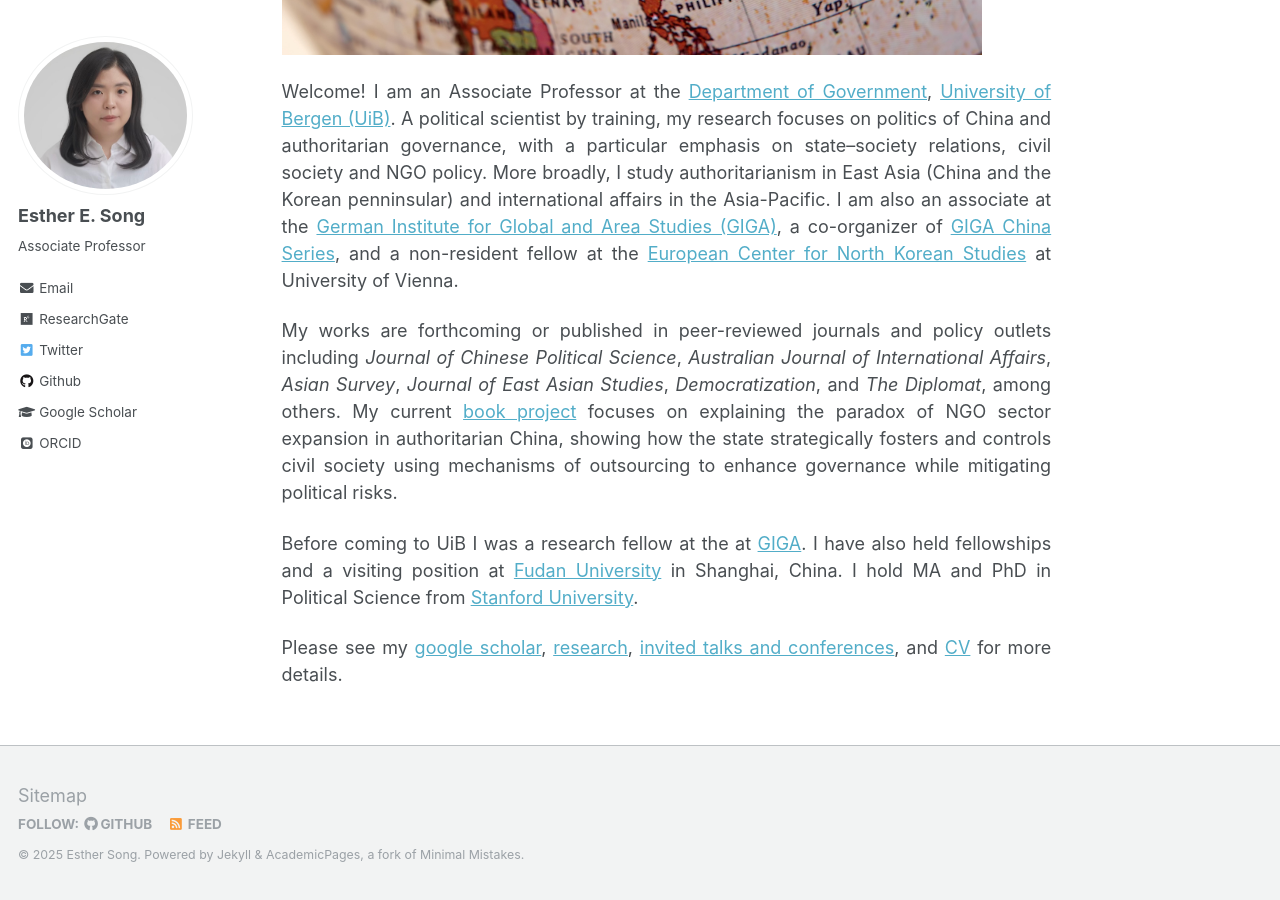
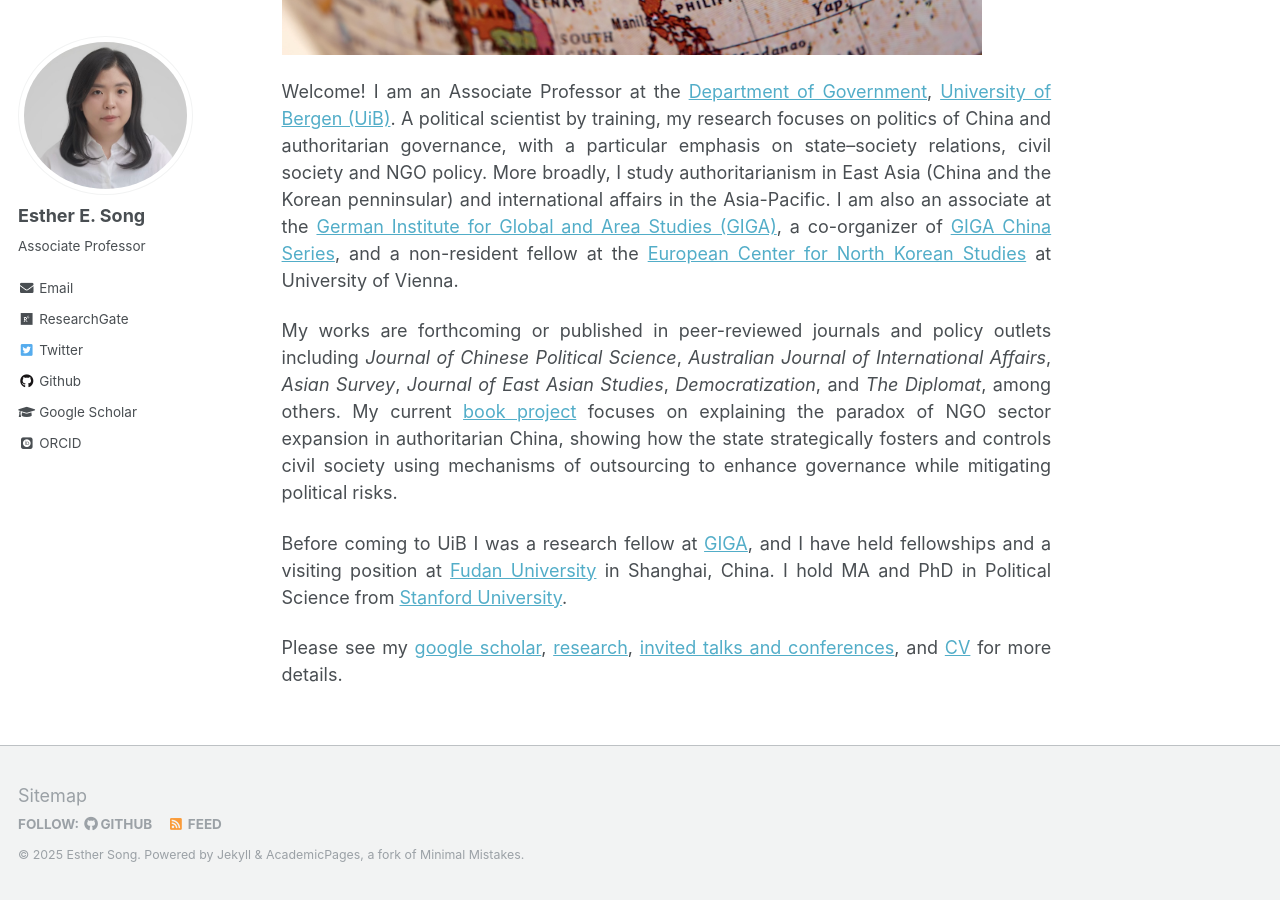
Before and after one commit to ehsong/ehsong.github.io, a Jekyll site: the page built from _pages/about.md, in a window 1280 px wide and 900 px high, scrolled down 529 px. Built offline with Jekyll 4.4.1, drawn with Linux system fonts in a browser that asks for light colours; some web fonts are replaced.

Commit message:
Update about.md

```diff
--- a/_pages/about.md
+++ b/_pages/about.md
@@ -13,6 +13,6 @@ Welcome! I am an Associate Professor at the [Department of Government](https://w
 
 My works are forthcoming or published in peer-reviewed journals and policy outlets including *Journal of Chinese Political Science*, *Australian Journal of International Affairs*, *Asian Survey*, *Journal of East Asian Studies*, *Democratization*, and *The Diplomat*, among others. My current [book project](https://esthersong.org/book/) focuses on explaining the paradox of NGO sector expansion in authoritarian China, showing how the state strategically fosters and controls civil society using mechanisms of outsourcing to enhance governance while mitigating political risks.
 
-Before coming to UiB I was a research fellow at the at [GIGA](https://www.giga-hamburg.de/en/). I have also held fellowships and a visiting position at [Fudan University](https://www.fudan.edu.cn/en/) in Shanghai, China. I hold MA and PhD in Political Science from [Stanford University](https://stanford.edu).
+Before coming to UiB I was a research fellow at [GIGA](https://www.giga-hamburg.de/en/), and I have held fellowships and a visiting position at [Fudan University](https://www.fudan.edu.cn/en/) in Shanghai, China. I hold MA and PhD in Political Science from [Stanford University](https://stanford.edu).
 
 Please see my [google scholar](https://scholar.google.com/citations?user=0TXDcZUAAAAJ&hl=en), [research](https://ehsong.github.io/research/), [invited talks and conferences](https://ehsong.github.io/talks/), and [CV](https://ehsong.github.io/cv/) for more details.
```
